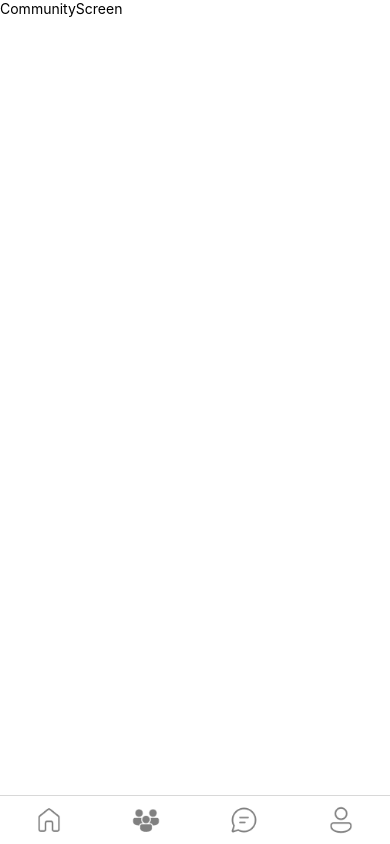
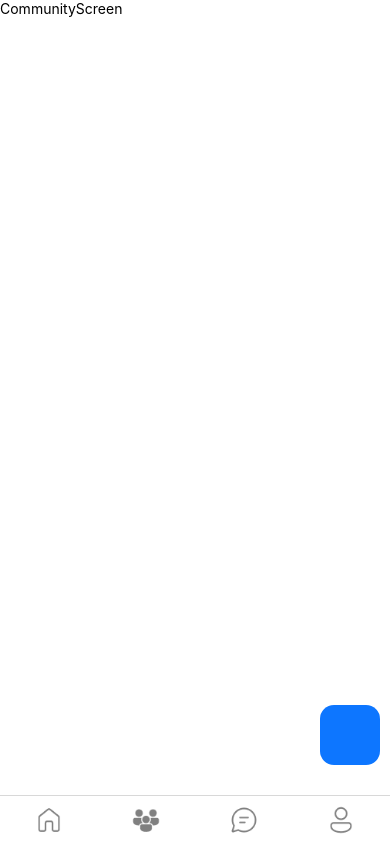
Before and after one commit to Bamdoliro/G-A, a React Native app: screen /CommunityScreen in a window 390 px wide. Built offline with nearby package versions, Linux system fonts and the light colour scheme.

Commit message:
ADD :: style 과 따라 내려오는거 추가

```diff
--- a/components/AddPostBtn/AddPostBtn.js
+++ b/components/AddPostBtn/AddPostBtn.js
@@ -1,9 +1,23 @@
-import { View } from "react-native";
+import { View, StyleSheet } from "react-native";
+import { FloatingAction } from "react-native-floating-action";
 
 export default function AddPostBtn() {
     return (
-        <View>
-
+        <View style={styles.AddPostBtn}>
         </View>
     )
 }
+
+const styles = StyleSheet.create({
+    AddPostBtn: {
+        borderRadius: 14,
+        width: 60,
+        height: 60,
+        backgroundColor: "#0D76FF",
+        position: 'absolute',
+        alignItems: 'center',
+        justifyContent: 'center',
+        right: 10,
+        bottom: 30,
+    }
+})
--- a/package.json
+++ b/package.json
@@ -25,6 +25,7 @@
     "react-dom": "18.0.0",
     "react-native": "0.69.5",
     "react-native-fast-image": "^8.6.1",
+    "react-native-floating-action": "^1.22.0",
     "react-native-image-slider-box": "^2.0.6",
     "react-native-safe-area-context": "4.3.1",
     "react-native-screens": "~3.15.0",
--- a/pages/CommunityScreen.js
+++ b/pages/CommunityScreen.js
@@ -1,11 +1,13 @@
-import {Text} from 'react-native';
+import { Text, ScrollView } from 'react-native';
 import AddPostBtn from '../components/AddPostBtn/AddPostBtn';
 import SafeAreaView from "../components/common/SafeAreaView/SafeAreaView";
 
 export default function CommunityScreen() {
     return (
         <SafeAreaView>
-            <Text>CommunityScreen</Text>
+            <ScrollView>
+                <Text>CommunityScreen</Text>
+            </ScrollView>
             <AddPostBtn />
         </SafeAreaView>
     );
```
Also changed, not shown: 1 other file (tests, documents, lock files or other folders).
